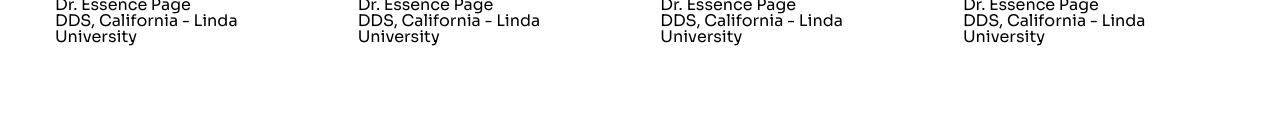
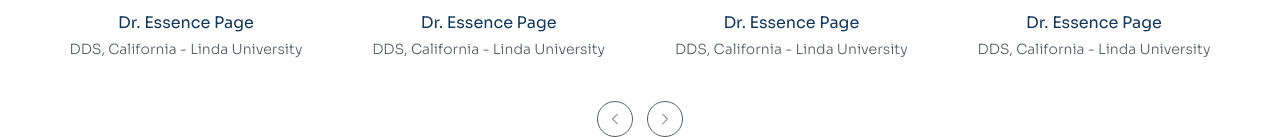
Before and after one commit to traicokhi/f8-htmlcss-03, a plain HTML site: page index.html in a window 1280 px wide. Shown: the part 4098-4235 px from the top of the page. Before the commit the page ends 4145 px from the top, so only its background shows below. Drawn offline with Linux system fonts and the light colour scheme.

Commit message:
Làm phần Team

```diff
--- a/assets/css/style.css
+++ b/assets/css/style.css
@@ -496,7 +496,8 @@
     border-radius: 6px;
 }
 
-.team__item--img .title {
+.team__item .title {
+    margin-top: 12px;
     display: block;
     color: #10375c;
     text-align: center;
@@ -504,3 +505,41 @@
     font-weight: 400;
     line-height: 1.75;
 }
+.team__item--position {
+    color: #575f66;
+    text-align: center;
+    font-size: 1.4rem;
+    font-weight: 300;
+    line-height: 1.85;
+}
+
+.change-tab .circle {
+    display: flex;
+    justify-content: center;
+    align-items: center;
+    width: 36px;
+    height: 36px;
+    border: 1px solid #575f66;
+    border-radius: 50%;
+}
+
+.circle:hover #arrow {
+    stroke: #fff;
+}
+
+.circle:hover {
+    background: #2e80ce;
+    border: none;
+    cursor: pointer;
+}
+
+.change-tab {
+    display: flex;
+    justify-content: center;
+    margin-top: 38px;
+    gap: 14px;
+}
+
+.change-tab__right .vector {
+    rotate: 180deg;
+}
--- a/index.html
+++ b/index.html
@@ -456,6 +456,44 @@
                             </p>
                         </div>
                     </div>
+                    <div class="change-tab">
+                        <div class="change-tab__left circle">
+                            <svg
+                                class="vector"
+                                xmlns="http://www.w3.org/2000/svg"
+                                width="6"
+                                height="12"
+                                viewBox="0 0 6 12"
+                                fill="none"
+                            >
+                                <path
+                                    id="arrow"
+                                    d="M5.5 1L0.5 6L5.5 11"
+                                    stroke="#575F66"
+                                    stroke-linecap="round"
+                                    stroke-linejoin="round"
+                                />
+                            </svg>
+                        </div>
+                        <div class="change-tab__right circle">
+                            <svg
+                                class="vector"
+                                xmlns="http://www.w3.org/2000/svg"
+                                width="6"
+                                height="12"
+                                viewBox="0 0 6 12"
+                                fill="none"
+                            >
+                                <path
+                                    id="arrow"
+                                    d="M5.5 1L0.5 6L5.5 11"
+                                    stroke="#575F66"
+                                    stroke-linecap="round"
+                                    stroke-linejoin="round"
+                                />
+                            </svg>
+                        </div>
+                    </div>
                 </div>
             </div>
         </main>
```
Also changed, not shown: assets/img/Vector.svg (added).
